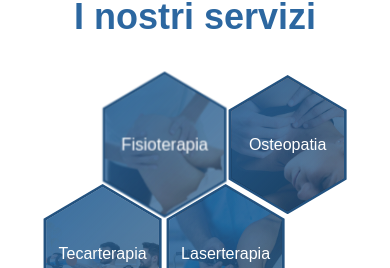
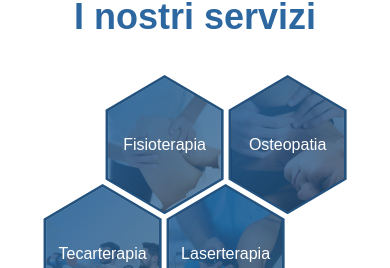
Before and after one commit to rolindaz/ars-fisio, a React (Vite) app: page / in a window 390 px wide. In both pictures the pointer is over the element 164 px from the left and 1029 px from the top of the page. Shown: the part 885-1153 px from the top of the page. Built offline with nearby package versions, Linux system fonts and the light colour scheme; a web font is replaced by a local one.

Commit message:
fix: disable hover transform effect on hex-container in services-preview-mobile for improved usability
Co-authored-by: Copilot <copilot@github.com>

```diff
--- a/src/index.css
+++ b/src/index.css
@@ -757,6 +757,10 @@ a:visited:active {
   background: var(--logo-dark);
 }
 
+.services-preview-mobile .hex-container:hover {
+  transform: none;
+}
+
 .services-preview-mobile .hex-overlay {
   background: #23527fab;
 }
```
